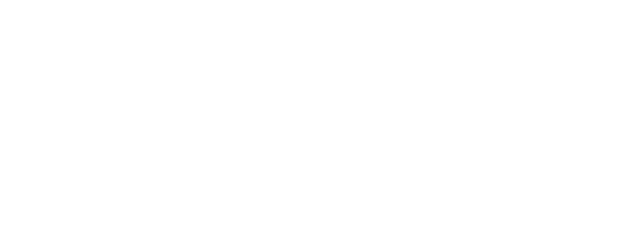
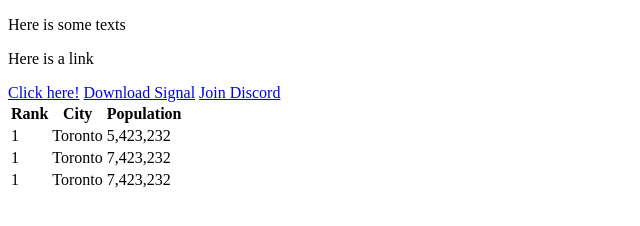
Before and after one commit to kastuv/webLearn, a plain HTML site: page w01s02/index.html in a window 1280 px wide. Shown: the whole page, without its empty margins (0-640 px from the left). Drawn offline with Linux system fonts and the light colour scheme.

Commit message:
link and table tags

```diff
--- a/w01s02/index.html
+++ b/w01s02/index.html
@@ -6,6 +6,38 @@
     <title>Document</title>
 </head>
 <body>
+    <p>Here is some texts</p>
+
+    <p>Here is a link</p>
+    <a href="http://www.snapchat.com">Click here!</a>
+    <a href="http://www.signal.org">Download Signal</a>
+    <a href="http://www.discord.com" target="_blank">Join Discord</a>
+
+    <table>
+        <tr>
+            <th>Rank</th>
+            <th>City</th>
+            <th>Population</th>
+        </tr>
+        <!-- toronto -->
+        <tr>
+            <td>1</td>
+            <td>Toronto</td>
+            <td>5,423,232</td>
+        </tr>
+
+        <tr>
+            <td>1</td>
+            <td>Toronto</td>
+            <td>7,423,232</td>
+        </tr>
+
+        <tr>
+            <td>1</td>
+            <td>Toronto</td>
+            <td>7,423,232</td>
+        </tr>
+    </table>
 
 </body>
 </html>
```
